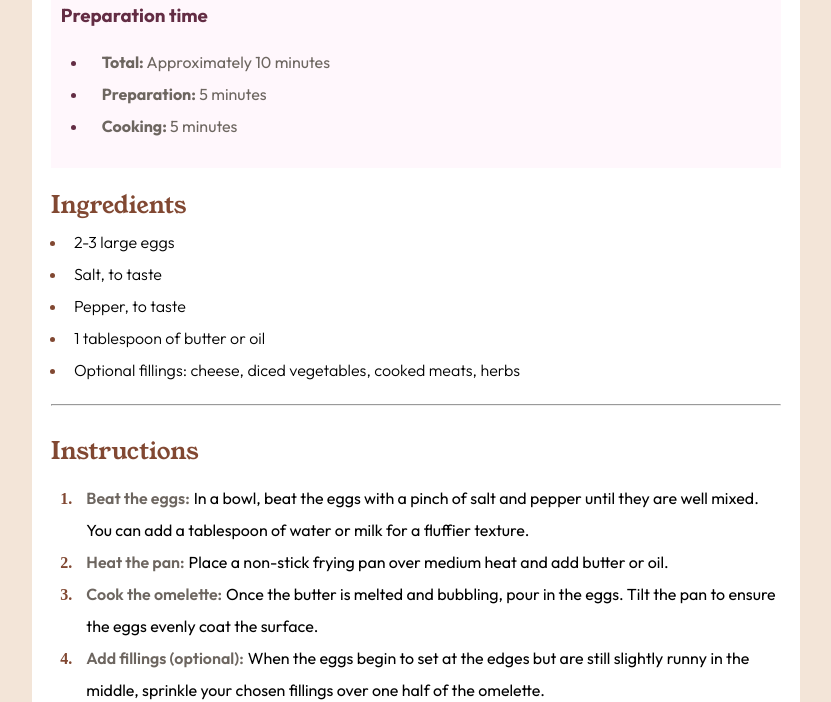
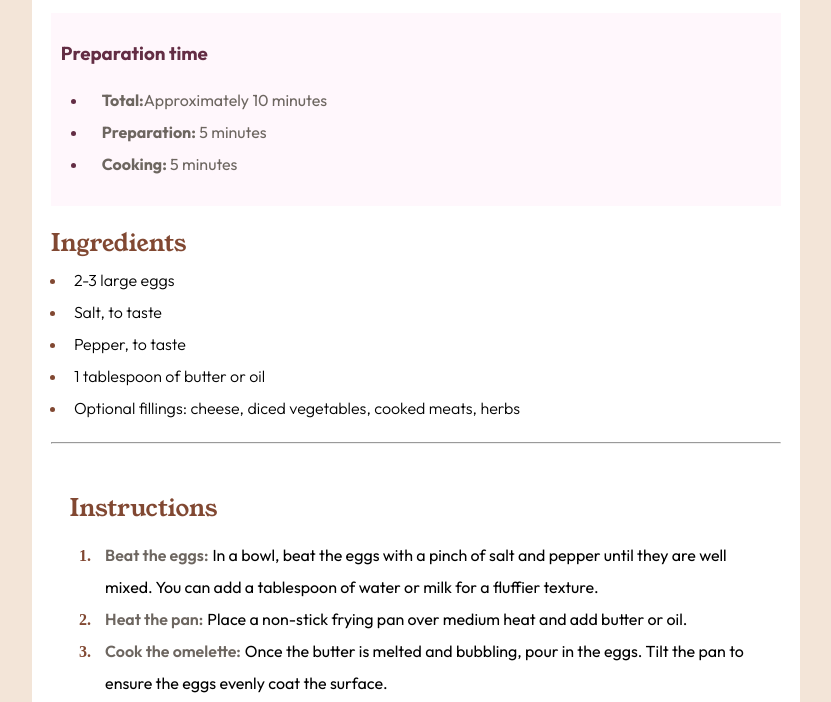
Before and after one commit to rafaelmirandaa/https---github.com-rafaelmirandaa-Recipe-page, a plain HTML site: page index.html in a window 1280 px wide. Shown: the part 588-1290 px from the top of the page, without its empty margins (224-1055 px from the left). Drawn offline with Linux system fonts and the light colour scheme.

Commit message:
ya estamos en la vista movil

```diff
--- a/assets/style/style.css
+++ b/assets/style/style.css
@@ -53,7 +53,6 @@ body{
 .container{
     margin-top: 10rem;
     margin-bottom: 15rem;
-    padding: 1.875rem;
     display: flex;
     align-items: center;
     align-content: center;
@@ -62,6 +61,19 @@ body{
     background-color: #ffffff;
     border-radius: 2rem;
 }
+.container,
+.preparation,
+.ingredientes,
+.instructions,
+.nutrition {
+    padding: 1.875rem;
+}
+
+@
+
+
+
+
 
 .container_header{
     display: flex;
@@ -74,6 +86,7 @@ body{
     width: 100%;
     height: 100%;
     object-fit: cover;
+    border-radius: 2rem;
 }
 .title{
     width: 100%;
@@ -109,16 +122,16 @@ body{
 .preparation li::marker{
     color:#632D44;
 }
-.preparation p{
-  display: inline;
-  text-align: justify;
-  line-height: 2;
-  font-family: 'fuente2', sans-serif;
+
+.preparation li{
+    text-align: justify;
+    line-height: 2;
 }
 
 .preparation li span{
    font-family: 'fuente2', sans-serif;
    line-height: 2;
+   text-align: justify;
    font-weight: bold;
    padding-left: 0.9rem;
 }
--- a/index.html
+++ b/index.html
@@ -21,9 +21,9 @@
         <section class="preparation">
             <h3>Preparation time</h3>
             <ul>
-              <li><span>Total:</span><p> Approximately 10 minutes</p></li>
-              <li><span>Preparation:</span><p> 5 minutes</p></li>
-              <li><span>Cooking:</span><p> 5 minutes</p></li>
+              <li><span>Total:</span>Approximately 10 minutes</li>
+              <li><span>Preparation:</span> 5 minutes</li>
+              <li><span>Cooking:</span> 5 minutes</li>
             </ul>
         </section>
         <section class="ingredients">
```
